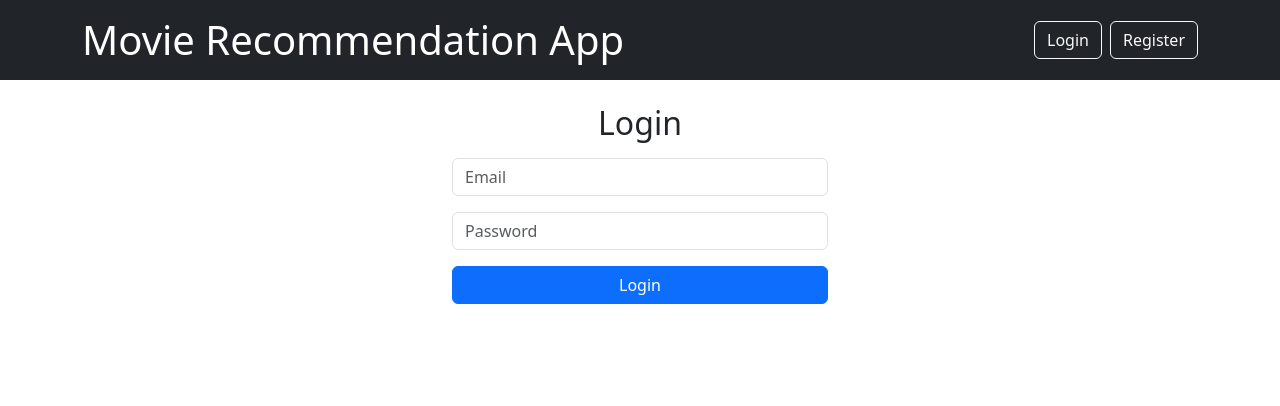
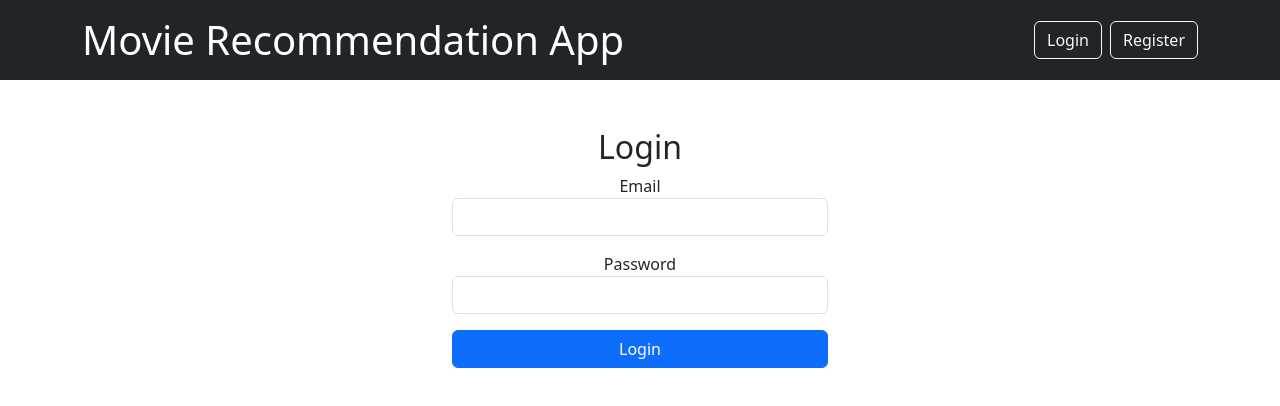
Before and after one commit to BeOct1/movie-recommendation-app, a React app in the folder frontend/: page / in a window 1280 px wide. Shown: the top 406 px of the page. Built offline with nearby package versions, Linux system fonts and the light colour scheme; no server answers.

Commit message:
refactor: update Login component for improved API URL handling and UI consistency

```diff
--- a/frontend/src/Login.js
+++ b/frontend/src/Login.js
@@ -1,6 +1,4 @@
 import React, { useState } from 'react';
-
-const API_URL = process.env.REACT_APP_API_URL || 'https://movie-recommendation-app-backend-equ7.onrender.com';
 
 function Login({ onLogin }) {
   const [form, setForm] = useState({ email: '', password: '' });
@@ -14,13 +12,13 @@
     e.preventDefault();
     setMessage('');
     try {
-      const res = await fetch(`${API_URL}/api/auth/login`, {
+      const res = await fetch(`${process.env.REACT_APP_API_URL || 'http://localhost:5000'}/api/auth/login`, {
         method: 'POST',
         headers: { 'Content-Type': 'application/json' },
-        body: JSON.stringify(form)
+        body: JSON.stringify(form),
       });
       const data = await res.json();
-      if (res.ok && data.token) {
+      if (res.ok) {
         localStorage.setItem('token', data.token);
         setMessage('Login successful!');
         if (onLogin) onLogin();
@@ -33,16 +31,18 @@
   };
 
   return (
-    <div className="container mt-4" style={{maxWidth: 400}}>
-      <h2 className="mb-3">Login</h2>
+    <div className="container mt-5" style={{ maxWidth: 400 }}>
+      <h2>Login</h2>
       <form onSubmit={handleSubmit}>
         <div className="mb-3">
-          <input name="email" type="email" className="form-control" placeholder="Email" value={form.email} onChange={handleChange} required />
+          <label>Email</label>
+          <input className="form-control" name="email" type="email" value={form.email} onChange={handleChange} required />
         </div>
         <div className="mb-3">
-          <input name="password" type="password" className="form-control" placeholder="Password" value={form.password} onChange={handleChange} required />
+          <label>Password</label>
+          <input className="form-control" name="password" type="password" value={form.password} onChange={handleChange} required />
         </div>
-        <button type="submit" className="btn btn-primary w-100">Login</button>
+        <button className="btn btn-primary w-100" type="submit">Login</button>
       </form>
       {message && <div className="alert alert-info mt-3">{message}</div>}
     </div>
```
